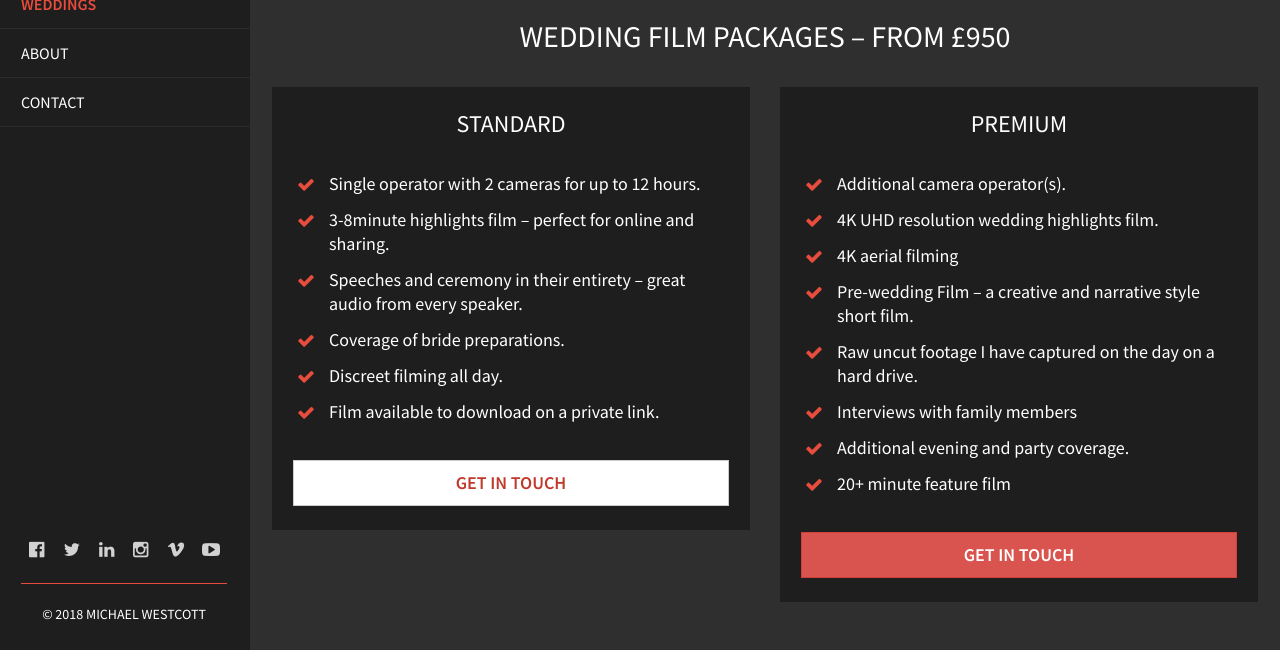
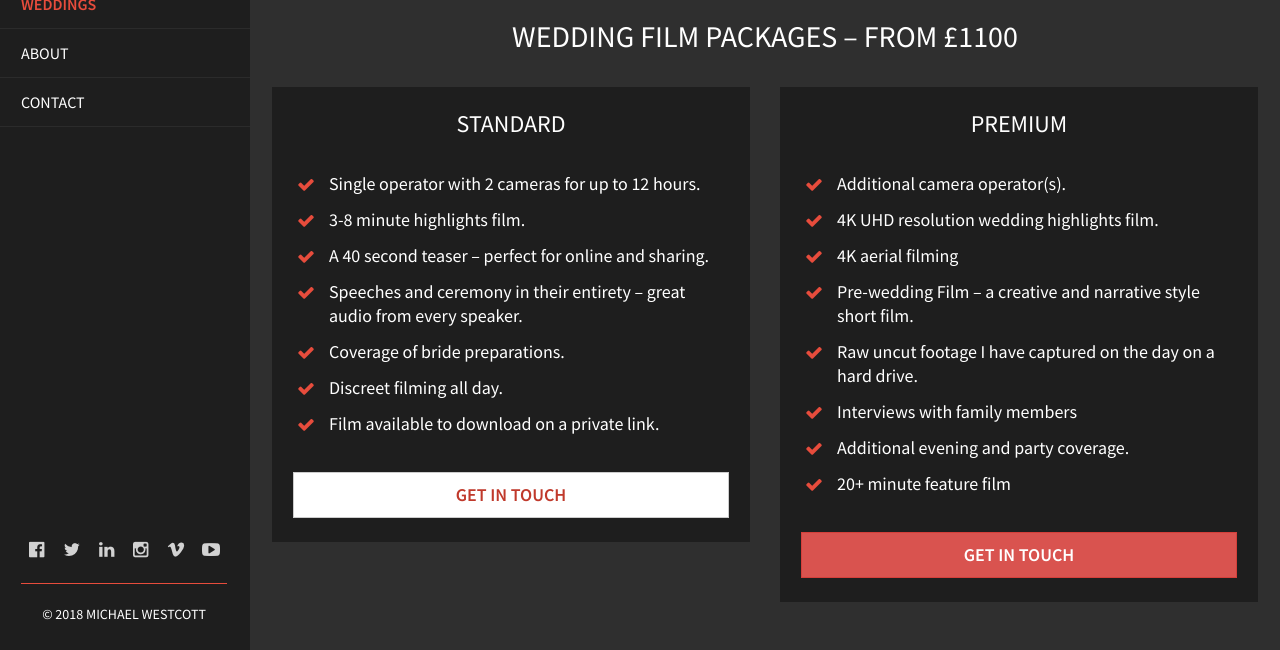
Before and after one commit to mikeywestcott/michael-westcott, a Jekyll site: the page built from _pages/weddings/index.html, in a window 1280 px wide and 900 px high, scrolled down 2710 px, cut to the strip 250-900 px from the top of the window. Built offline with Jekyll 4.4.1, drawn with Linux system fonts in a browser that asks for light colours; nearby versions of some CDN libraries.

Commit message:
EDIT - Make requested changes to weddings pricing section

```diff
--- a/_pages/weddings/index.html
+++ b/_pages/weddings/index.html
@@ -64,7 +64,7 @@ weddings: current
       <br />
       <div class="row">
         <div class="col-md-12">
-          <h2 class="text-center">Wedding Film Packages – from £950</h2>
+          <h2 class="text-center">Wedding Film Packages – from £1100</h2>
           <br />
         </div>
       </div>
@@ -75,7 +75,8 @@ weddings: current
             <br />
             <ul class="mw-checklist--tick">
               <li>Single operator with 2 cameras for up to 12 hours.</li>
-              <li>3-8minute highlights film – perfect for online and sharing.</li>
+              <li>3-8 minute highlights film.</li>
+              <li>A 40 second teaser – perfect for online and sharing.</li>
               <li>Speeches and ceremony in their entirety – great audio from every speaker.</li>
               <li>Coverage of bride preparations.</li>
               <li>Discreet filming all day.</li>
```
